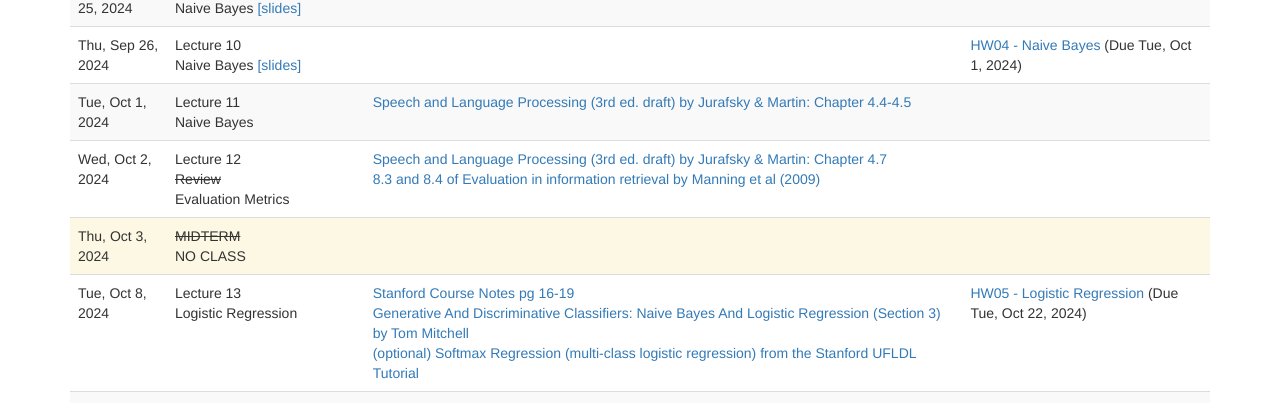
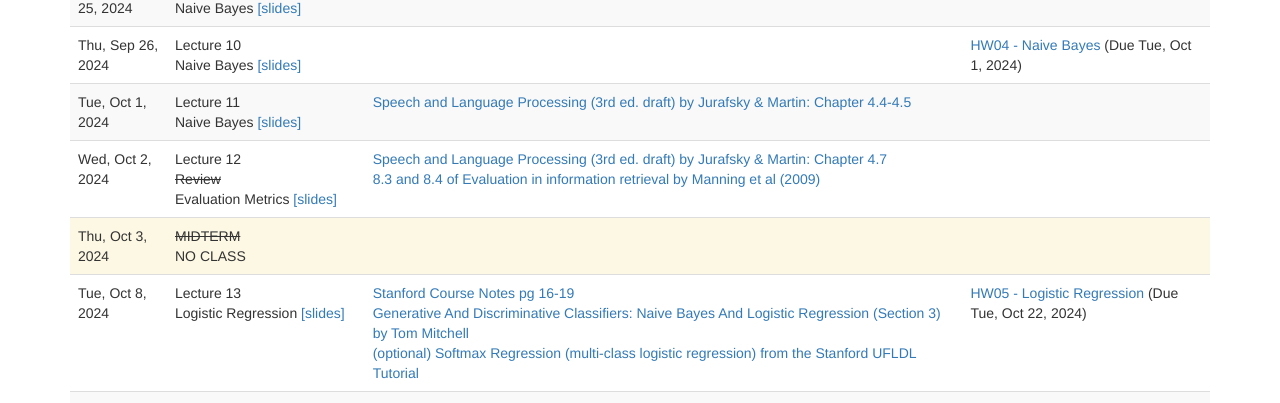
Before and after one commit to BrynMawrNLP/ml-course, a Jekyll site: the page built from schedule.md, in a window 1280 px wide and 900 px high, scrolled down 1220 px. Shown: the part 146-549 px from the top of the window. Built offline with Jekyll 4.4.1, drawn with Linux system fonts in a browser that asks for light colours; nearby versions of some CDN libraries; library files that are not in the unit come from our copies.

Commit message:
lec11-13 slides

```diff
--- a/_data/schedule.yaml
+++ b/_data/schedule.yaml
@@ -141,6 +141,7 @@
     -
       date: 2024-10-01
       title: Lecture 11 <br> Naive Bayes
+      slides: slides/lec11.pdf
       readings:
         -
           title: "Speech and Language Processing (3rd ed. draft) by Jurafsky & Martin: Chapter 4.4-4.5"
@@ -148,6 +149,7 @@
     -
       date: 2024-10-02
       title: Lecture 12 <br> <s>Review </s> <br> Evaluation Metrics
+      slides: slides/lec12.pdf
       readings:
         -
           title: "Speech and Language Processing (3rd ed. draft) by Jurafsky & Martin: Chapter 4.7"
@@ -162,6 +164,7 @@
     -
       date: 2024-10-08
       title: Lecture 13 <br> Logistic Regression
+      slides: slides/lec13.pdf
       assignments:
         -
           title: "HW05 - Logistic Regression"
```
Also changed, not shown: 3 other files.
